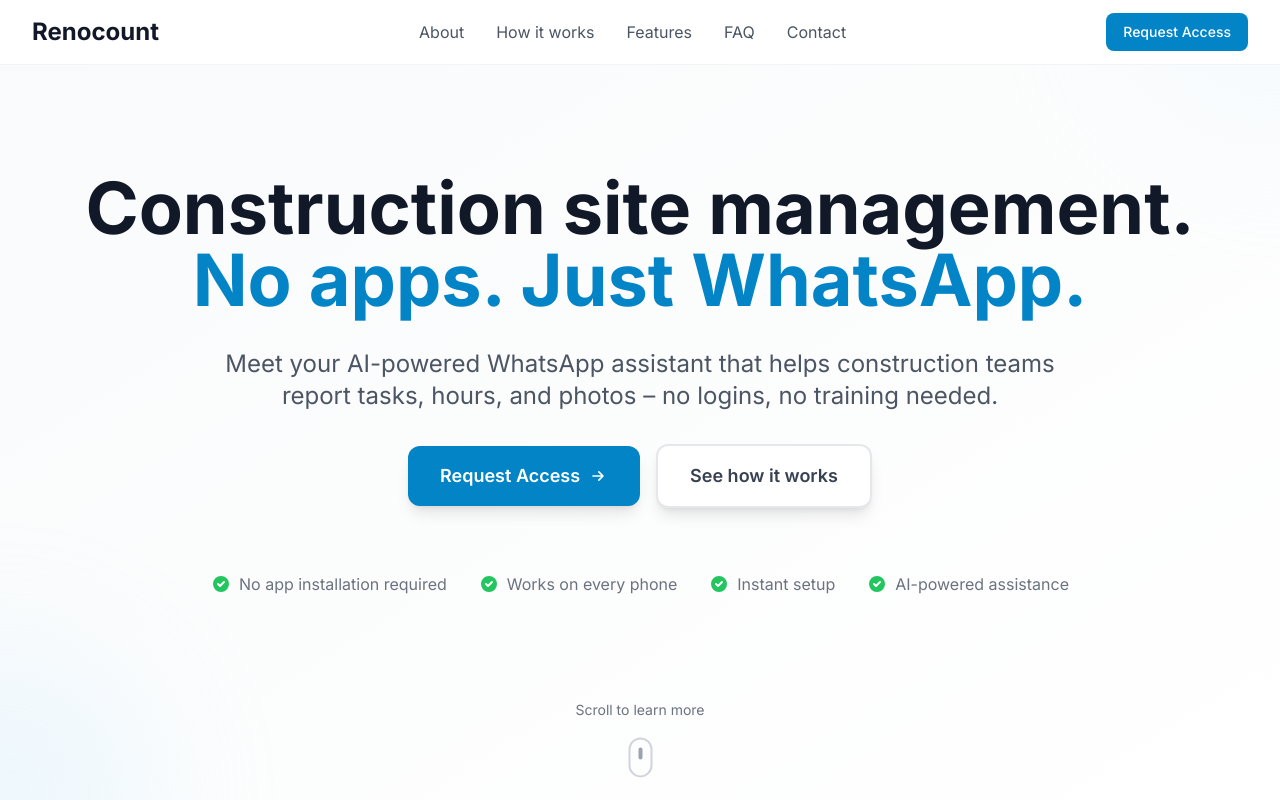
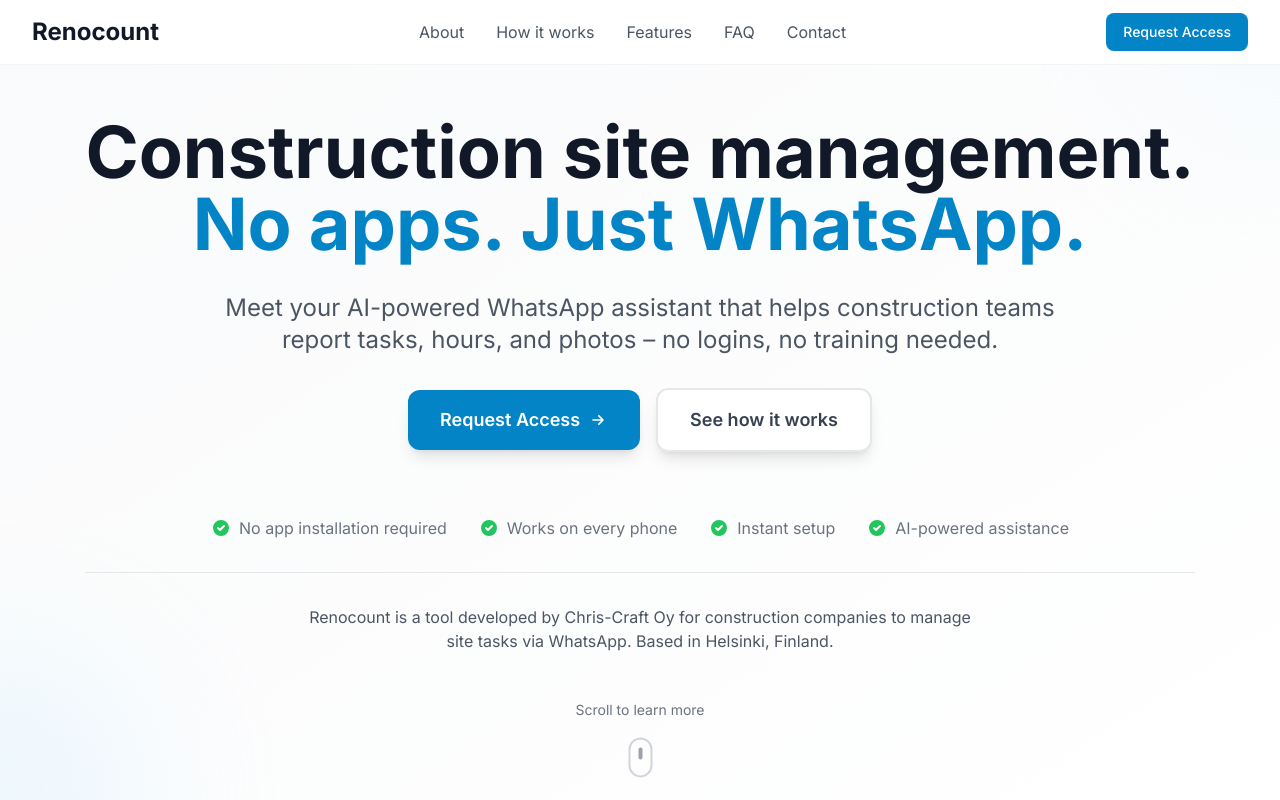
Before and after one commit to Chriuce/Renocount_landing, a Next.js app: page / in a window 1280 px wide. Shown: the top 800 px of the page. Built offline with nearby package versions, Linux system fonts and the light colour scheme.

Commit message:
Add prominent company statement about Chris-Craft Oy and Helsinki location

```diff
--- a/components/Footer.tsx
+++ b/components/Footer.tsx
@@ -17,8 +17,11 @@
             className="md:col-span-2"
           >
             <h3 className="text-2xl font-bold mb-4">Renocount</h3>
-            <p className="text-gray-400 mb-6 max-w-md">
+            <p className="text-gray-400 mb-4 max-w-md">
               Construction site management through WhatsApp. No apps, no training, just results.
+            </p>
+            <p className="text-gray-500 text-sm mb-6 max-w-md">
+              Renocount is a tool developed by Chris-Craft Oy for construction companies to manage site tasks via WhatsApp. Based in Helsinki, Finland.
             </p>
             <div className="flex space-x-4">
               <a href="#" className="text-gray-400 hover:text-white transition-colors">
--- a/components/HeroSection.tsx
+++ b/components/HeroSection.tsx
@@ -97,6 +97,18 @@
               <span>AI-powered assistance</span>
             </div>
           </motion.div>
+
+          {/* Company statement */}
+          <motion.div
+            initial={{ opacity: 0, y: 20 }}
+            animate={{ opacity: 1, y: 0 }}
+            transition={{ duration: 0.8, delay: 1.0 }}
+            className="pt-8 border-t border-gray-200 mt-8"
+          >
+            <p className="text-gray-600 text-sm sm:text-base max-w-2xl mx-auto">
+              Renocount is a tool developed by Chris-Craft Oy for construction companies to manage site tasks via WhatsApp. Based in Helsinki, Finland.
+            </p>
+          </motion.div>
         </motion.div>
       </div>
 
```
